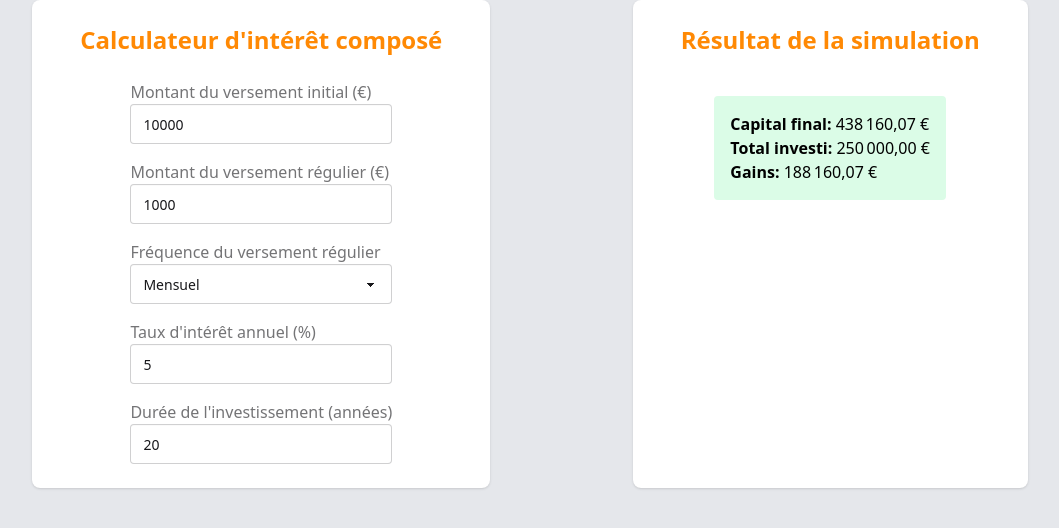
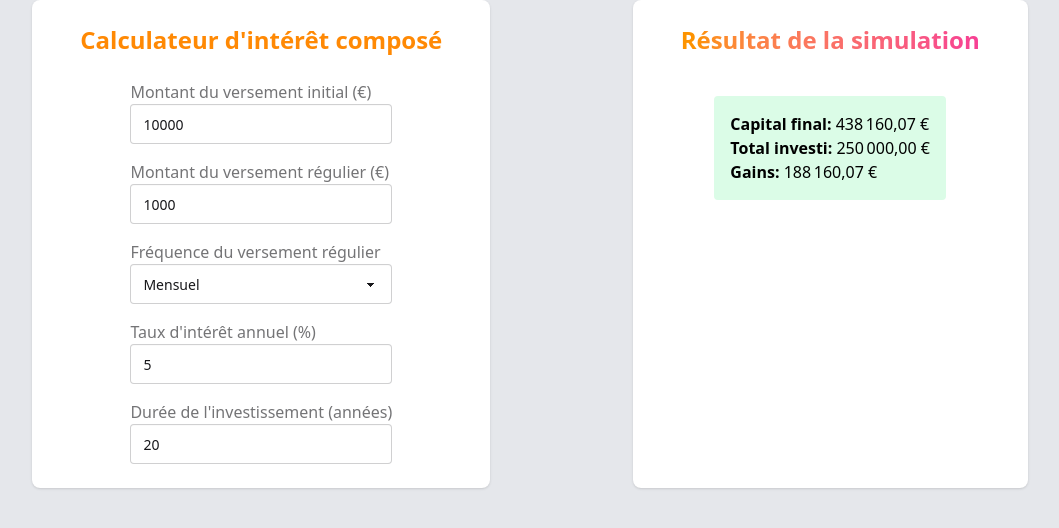
Before and after one commit to kyu-dev/pea_simulator, a Svelte app: page / in a window 1280 px wide. Shown: the top 528 px of the page, without its empty margins (110-1169 px from the left). Built offline with nearby package versions, Linux system fonts and the light colour scheme.

Commit message:
Enhance Result component header styling with gradient text effect

```diff
--- a/src/components/Result.svelte
+++ b/src/components/Result.svelte
@@ -6,7 +6,9 @@
 <div
   class="card bg-base-100 flex flex-col items-center shadow-sm w-fit gap-6 p-6"
 >
-  <h1 class="text-2xl px-6 font-bold text-orange-400">
+  <h1
+    class="text-2xl px-6 font-bold bg-gradient-to-r from-amber-500 to-pink-500 text-transparent bg-clip-text"
+  >
     Résultat de la simulation
   </h1>
 
```
